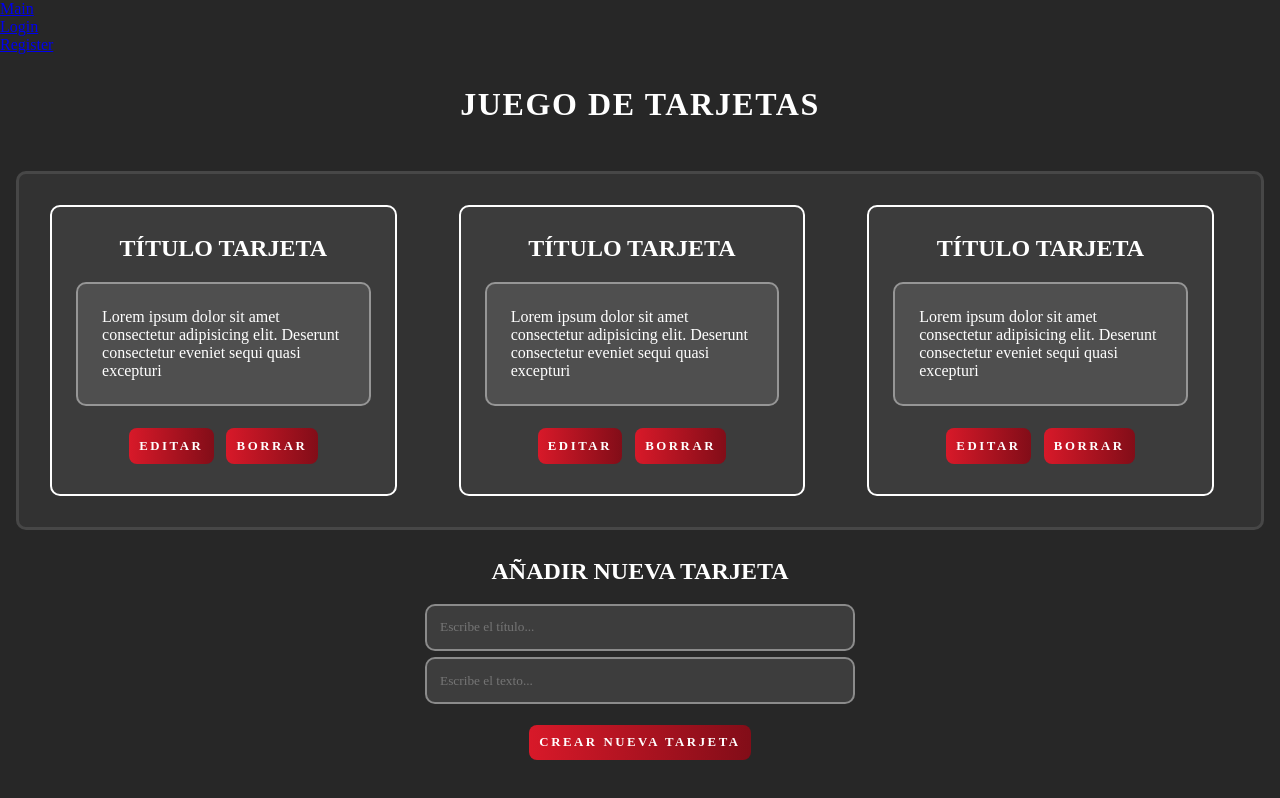
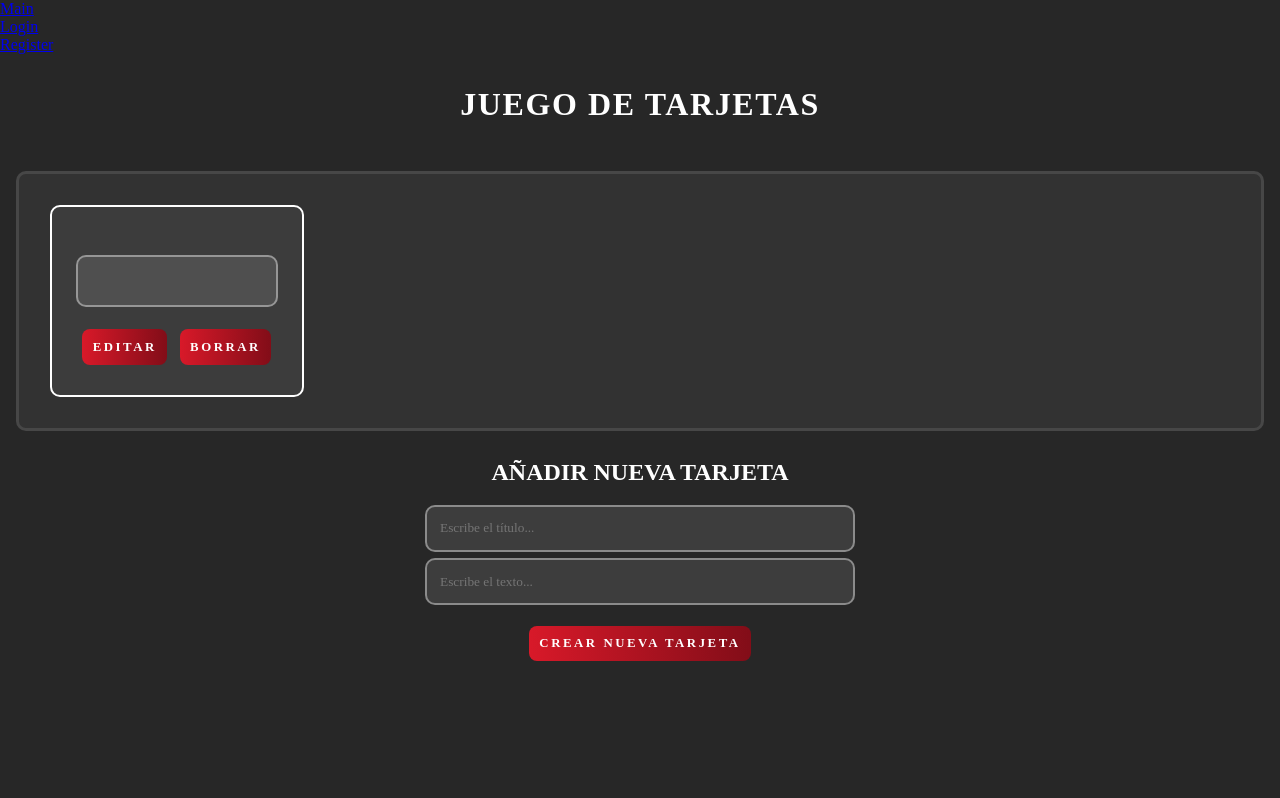
Before and after one commit to iker777/tarjetasFullstack, a React (Create React App) app in the folder frontende/: page / in a window 1280 px wide. Both pictures are taken after a click on the button "CREAR NUEVA TARJETA". Built offline with nearby package versions, Linux system fonts and the light colour scheme; the HTML template or start-up script is replaced by a standard one; a web font is replaced by a local one.

Commit message:
Botón agregar tarjeta hecho. Tiene el fallo de la actualización del useState. Va con 1 de retraso

```diff
--- a/frontende/src/Components/Card.jsx
+++ b/frontende/src/Components/Card.jsx
@@ -1,16 +1,15 @@
 import React from 'react'
 
-export const Card = () => {
+export const Card = ({title, message}) => {
   return (
       <article className="card">
         <div className="card__head">
-          <h2 className="card__h2 h2">Título tarjeta</h2>
+          <h2 className="card__h2 h2">{title}</h2>
         </div>
         <div className="card__body">
           <div className="card__text">
             <p className="card__p">
-              Lorem ipsum dolor sit amet consectetur adipisicing elit. Deserunt
-              consectetur eveniet sequi quasi excepturi
+              {message}
             </p>
           </div>
           <div className="card__btns">
--- a/frontende/src/Components/CardContainer.jsx
+++ b/frontende/src/Components/CardContainer.jsx
@@ -1,12 +1,20 @@
 import React from 'react';
 import { Card } from './Card';
 
-export const CardContainer = () => {
+export const CardContainer = ({ cardList }) => {
   return (
     <section className="card__container">
-      <Card/>
-      <Card/>
-      <Card/>
+      {
+        cardList.map((cardText, index) => {
+          return (
+            <Card
+              title={cardText.title}
+              message={cardText.message}
+              key={index}
+            />
+          )
+        })
+      }
     </section>
   )
 }
--- a/frontende/src/Components/FormAddCard.jsx
+++ b/frontende/src/Components/FormAddCard.jsx
@@ -1,16 +1,6 @@
 import React from 'react'
 
-export const FormAddCard = () => {
-
-
-  const addCard = () => {
-    const title = document.querySelector(".formAddCard__input--title").value;
-    const message = document.querySelector(".formAddCard__input--message").value;
-    const cardText = {
-      title: title,
-      message: message
-    }
-  }
+export const FormAddCard = ({ addCard }) => {
 
   return (
     <section className="formContainer">
--- a/frontende/src/pages/main/Main.jsx
+++ b/frontende/src/pages/main/Main.jsx
@@ -1,15 +1,38 @@
-import React from 'react'
+import React, { useState } from 'react'
 import { CardContainer } from '../../Components/CardContainer';
 import { FormAddCard } from '../../Components/FormAddCard';
 
 const Main = () => {
+
+  const [cardText, setcardText] = useState({});
+
+  const [cardList, setcardList] = useState([])
+
+  const addCard = () => {
+    const title = document.querySelector(".formAddCard__input--title").value;
+    const message = document.querySelector(
+      ".formAddCard__input--message"
+    ).value;
+
+    setcardText({
+      // id: new Date().getTime(),
+      title: title,
+      message: message,
+    });
+
+    setcardList(elements => {
+      return [...elements, cardText]
+    });
+  };
+
+
   return (
     <div className="App">
       <div className="header">
         <h1 className="header__h1">Juego de tarjetas</h1>
       </div>
-      <CardContainer />
-      <FormAddCard />
+      <CardContainer cardList={cardList}/>
+      <FormAddCard addCard={addCard}/>
     </div>
   )
 }
```
